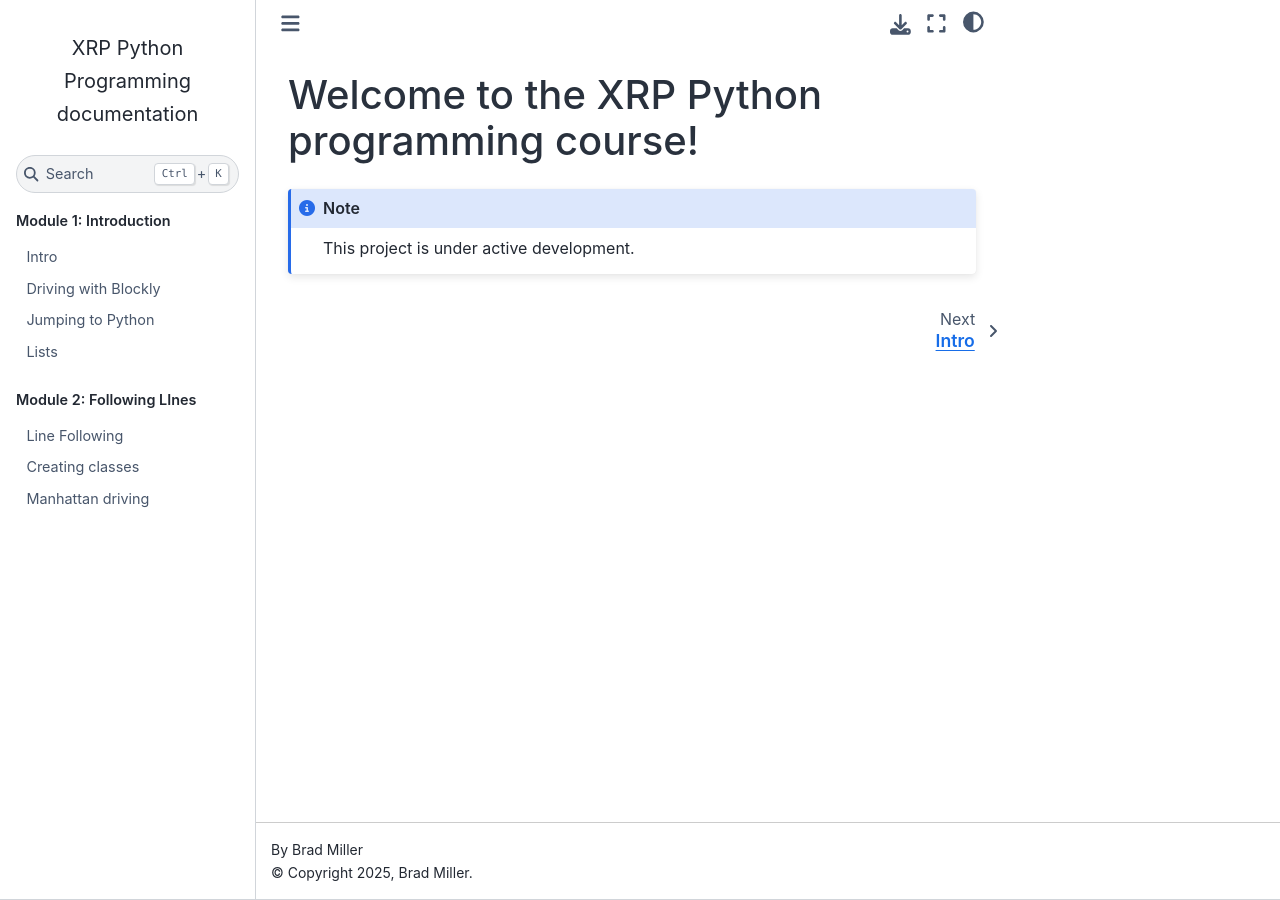
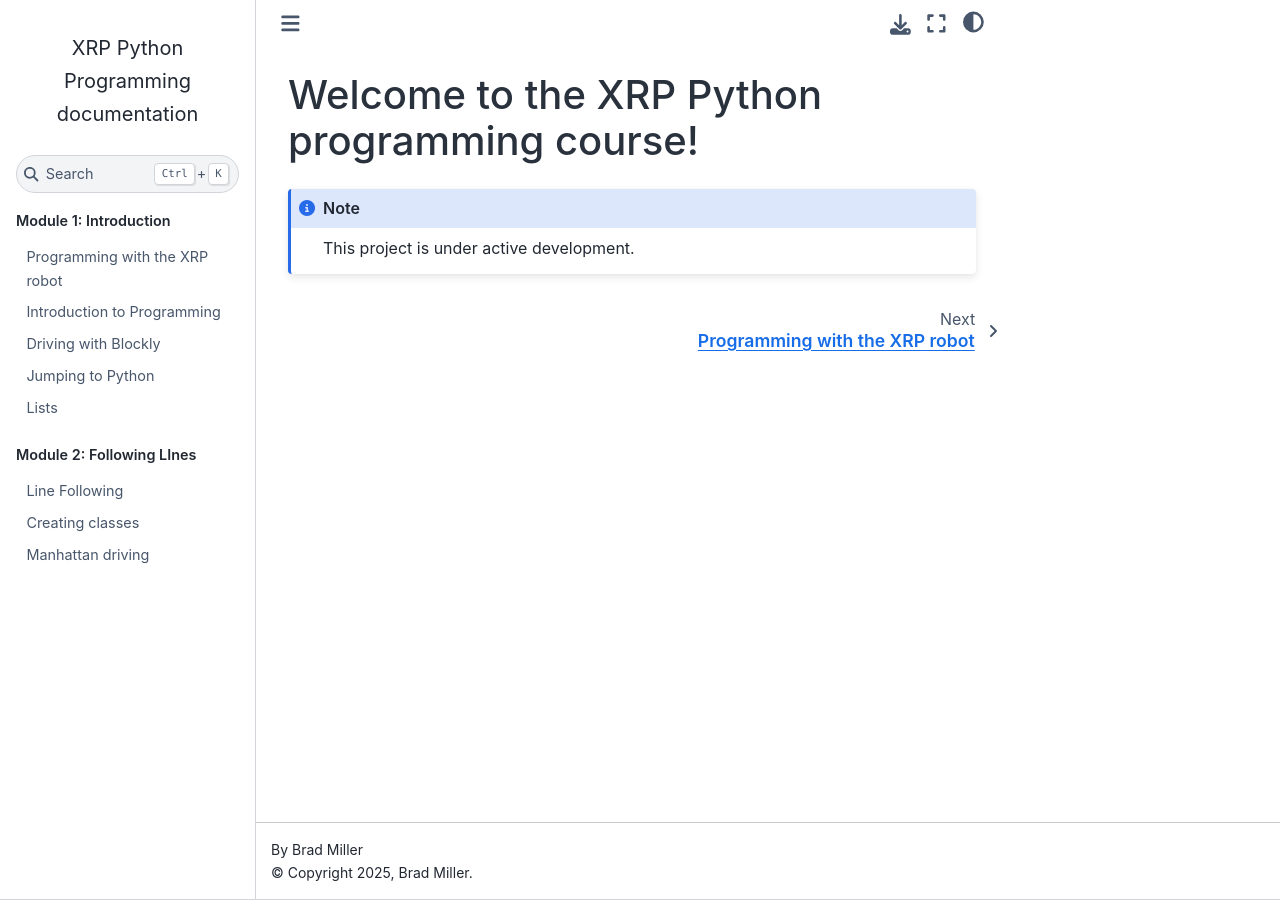
Before and after one commit to bradamiller/ProgrammingWithXRP, a Sphinx documentation site: the page built from docs/source/index.rst, in a window 1280 px wide. Built offline with Sphinx 7.4.7 and the Sphinx Book theme 1.1.4, drawn with Linux system fonts in a browser that asks for light colours; some of the changed lines change nothing that is shown.

Commit message:
added syllabus

```diff
--- a/docs/source/Introduction/intro.rst
+++ b/docs/source/Introduction/intro.rst
@@ -1,5 +1,5 @@
-Intro
-=====
+Programming with the XRP robot
+==============================
 This is an Introduction to Programming course using the Python language. The examples
 and projects will be developed for the XRP robot.
 
--- /dev/null
+++ b/docs/source/Introduction/syllabus.rst
@@ -0,0 +1,43 @@
+Introduction to Programming
+---------------------------
+
+.. image:: Bender_Rodriguez.png
+    :width: 400
+
+"My story is a lot like yours, only more interesting ‘cause it involves robots."
+
+Syllabus
+========
+The XRP programming class is an introduction to computer science for high school and early
+college age students. Using robots in a computer science makes learning exciting and much more
+engaging. In this class you will write a program that solves an interesting problem, planning
+a path to get from one place to another. Your project will work the same way that cars use
+to find the shortest path to navigate from one place to another.
+
+Course flow
+-----------
+Throughout the course you will program your robot to navigate on a grid from one intersection to another taking the shortest path possible while avoiding obstacles along the way. This algorithm, called Dijkstra's Algorithm, is similar to those used by GPS mapping software such as Google Maps to find the shortest driving route between two points.
+Each week of the course there will be project that you are responsible for completing. Each of those projects will hopefully be built upon to create the final project.
+The idea is that in solving this problem, you will learn basic to intermediate Python programming to serve as a base for more advanced CS and RBE classes later.
+
+You will:
+
+* implement 7 projects, about one per week
+
+* We will try to do something with the robots most days, so bring them every day to the classroom.
+
+* You should have fresh batteries, a laptop, and a USB cable. The robot works better with fully charged batteries (this isn't meant to be a snarky comment, some of the sensors don't work very well on lower voltage).
+
+* Projects will build on each other, so each weeks work should be similar to the previous week - no getting crushed on a two week marathon final project. But it is important to not get behind or you'll have a hard time catching up.
+
+What you'll learn:
+
+* Programming paradigms using the Python language running on your own personal computers and on the XRP robot.
+
+* Some very basic Object Oriented program design concepts that will apply to other languages such as Java and C++.
+
+* Some robotics concepts such as robot control and the use of sensors for  following lines and measuring distances.
+
+* Top down design for breaking down complex problems into more manageable simpler tasks.
+
+* Testing and debugging techniques to make it easier for program development.
--- a/docs/source/index.rst
+++ b/docs/source/index.rst
@@ -13,6 +13,7 @@
    :caption: Module 1: Introduction
 
    Introduction/intro
+   Introduction/syllabus
 
    driving_with_blockly
 
```
Also changed, not shown: docs/source/Introduction/Bender_Rodriguez.png (added), 2 other files.
